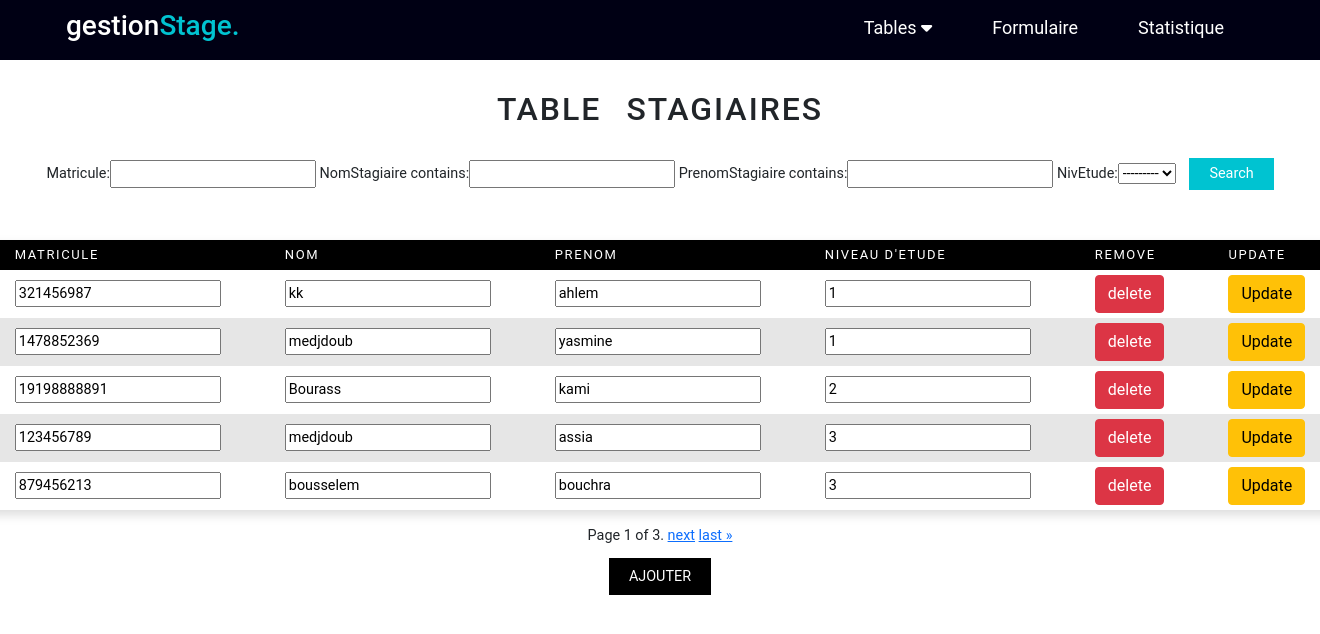
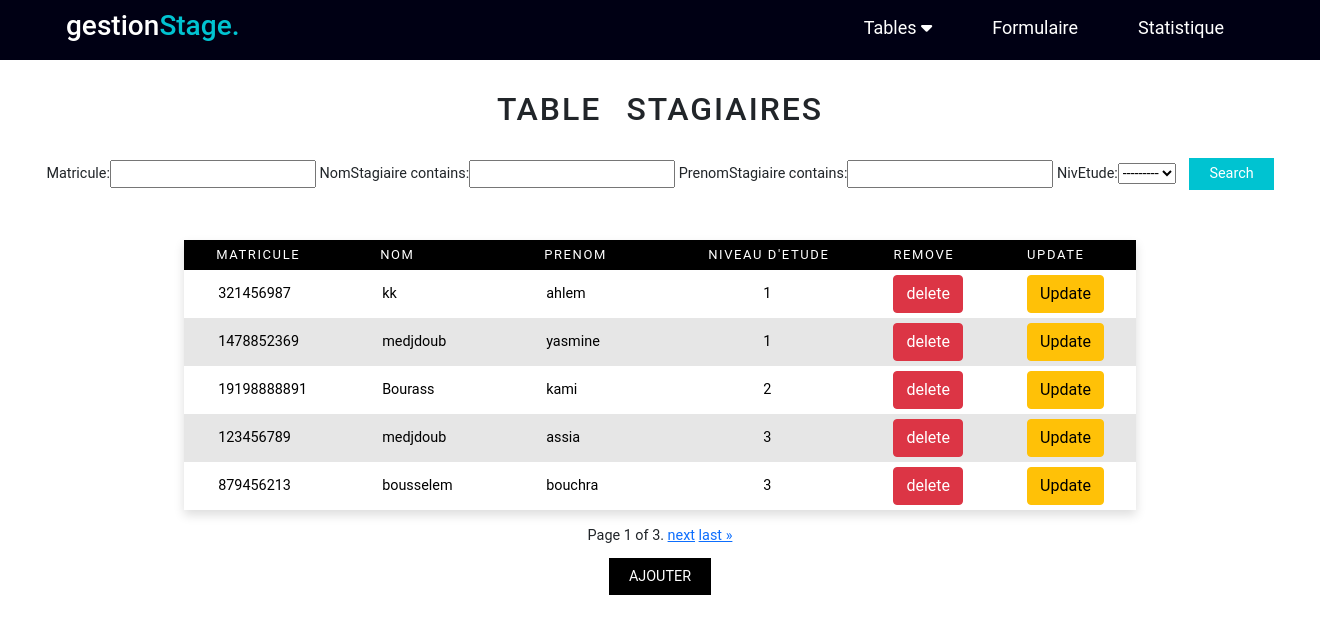
Before and after one commit to Dreamoonc/Gestion-Stage, a Django app: page /stagiaire/ in a window 1320 px wide. Shown: the top 634 px of the page. Run offline with Django 3.2, Linux system fonts and the light colour scheme; data comes from the database, SQL or seed files in the repository; both versions use the stored data as it was after the commit.

Commit message:
new table

```diff
--- a/gestionstage/AppGestion/form.py
+++ b/gestionstage/AppGestion/form.py
@@ -34,7 +34,7 @@ class PromoteurForm (ModelForm):
         fields="__all__"
         widgets={
             'NomPrenomPro':TextInput(attrs={'class': 'input'}),
-            'Organisme':TextInput(attrs={'class': 'input'})
+            'Organisme':Select(attrs={'class': 'input'})
         }
 class StageForm (ModelForm):
     class Meta:
@@ -42,25 +42,25 @@ class StageForm (ModelForm):
         fields="__all__"
         widgets={
             'NomStage':TextInput(attrs={'class': 'input'}),
-            'NivEtude':NumberInput(attrs={'class': 'input'}),
-            'Organisme':TextInput(attrs={'class': 'input'})
+            'NivEtude':Select(attrs={'class': 'input'}),
+            'Organisme':Select(attrs={'class': 'input'})
         }
 
 class formFichStage (ModelForm):
     class Meta :
         model=Fiche_Stage
         fields="__all__"
-        exclude =['Sujet']
+        exclude =['AnneeCourante']
         widgets={
             'Groupe':NumberInput(attrs={'class': 'input'}),
-            'Organisme':TextInput(attrs={'class': 'input'}),
-            'Stage':TextInput(attrs={'class': 'input'}),
-            'NivEtude':NumberInput(attrs={'class': 'input'}),
-            'Etudiant1':NumberInput(attrs={'class': 'input'}),
-            'Etudiant2':NumberInput(attrs={'class': 'input'}),
-            'Etudiant3':NumberInput(attrs={'class': 'input'}),
-            'Encadrant':TextInput(attrs={'class': 'input'}),
-            'Promoteur':TextInput(attrs={'class': 'input'}),
+            'Organisme':Select(attrs={'class': 'input'}),
+            'Stage':Select(attrs={'class': 'input'}),
+            'NivEtude':Select(attrs={'class': 'input'}),
+            'Etudiant1':Select(attrs={'class': 'input'}),
+            'Etudiant2':Select(attrs={'class': 'input'}),
+            'Etudiant3':Select(attrs={'class': 'input'}),
+            'Encadrant':Select(attrs={'class': 'input'}),
+            'Promoteur':Select(attrs={'class': 'input'}),
             'AnneeCourante':NumberInput(attrs={'class': 'input'}),
             'Sujet':TextInput(attrs={'class': 'input'})
         }
--- a/gestionstage/AppGestion/models.py
+++ b/gestionstage/AppGestion/models.py
@@ -74,7 +74,7 @@ class Fiche_Stage (models.Model):
     Encadrant=models.ForeignKey("Encadrant",on_delete=models.CASCADE)
     Promoteur=models.ForeignKey("Promoteur",on_delete=models.CASCADE)
     AnneeCourante=models.IntegerField(default=datetime.datetime.now().year)
-    Sujet = models.CharField(max_length=60,unique=True,null=True,blank=True)
+    Sujet = models.TextField(max_length=60,unique=True,null=True,blank=True)
 
     class Meta:
         unique_together = (('Groupe','AnneeCourante'))
--- a/gestionstage/AppGestion/static/style.css
+++ b/gestionstage/AppGestion/static/style.css
@@ -212,12 +212,12 @@ td{
     border-radius: 5px ;
     display: block;
 }
-/*
-.gg .form{
-    display: flex;
-    justify-content:space-between;
-    align-items:center;
-    flex-wrap: wrap;
-    width: 1000px;
+.table_input{
+    border: none;
+    background:none;
+    width: 100px;
+}
 
-} */
+.table_input:focus{
+    outline: none;
+}
--- a/gestionstage/AppGestion/templates/encadrant.html
+++ b/gestionstage/AppGestion/templates/encadrant.html
@@ -34,7 +34,7 @@
     </header>
  <div class="contenue">
 
-        <div class="modal">
+        <div id="ajout-encadrant" class="modal">
           <div class="modal__content">
             <form  method="post">
               {% csrf_token %}
@@ -70,7 +70,7 @@
             <tr>
               <form method ="POST" action="/Update_Encadrant/{{p.id}}/">
                   {% csrf_token %}
-               <td><textarea name="NomPrenomEn">{{p.NomPrenomEn}}</textarea></td>
+               <td><text  class="table_input" name="NomPrenomEn">{{p.NomPrenomEn}}</text></td>
                <td> <a href="{% url 'delete_encaderant' p.id %}"  class="btn btn-danger"> delete </a> </td>
                <td> <input type="submit" value="Update" class="btn btn-warning"> </td>
               </form>
--- a/gestionstage/AppGestion/templates/organisme.html
+++ b/gestionstage/AppGestion/templates/organisme.html
@@ -70,8 +70,8 @@
       <tr>
         <form method ="POST" action="/Update_Organisme/{{p.NomOrganisme}}/">
           {% csrf_token %}
-       <td><input type="text" name="NomOrganisme" value={{p.NomOrganisme}} readonly></td>
-       <td><input type="text" name="typeOr" value={{p.typeOr}}></td>
+       <td><input  class="table_input" type="text" name="NomOrganisme" value={{p.NomOrganisme}} readonly></td>
+       <td><input  class="table_input" type="text" name="typeOr" value={{p.typeOr}}></td>
        <td> <a href="{% url 'delete_organisme' p.NomOrganisme %}"  class="btn btn-danger"> delete </a> </td>
        <td> <input type="submit" value="Update" class="btn btn-warning"> </td>
       </form>
--- a/gestionstage/AppGestion/templates/promoteur.html
+++ b/gestionstage/AppGestion/templates/promoteur.html
@@ -68,8 +68,8 @@
         <tr>
           <form method ="POST" action="/Update_Promoteur/{{p.id}}/">
           {% csrf_token %}
-          <td><textarea name="NomPrenomPro">{{p.NomPrenomPro}}</textarea></td>
-           <td> <select name="Organisme" required id="id_Organisme">
+          <td><text  class="table_input" name="NomPrenomPro">{{p.NomPrenomPro}}</text></td>
+           <td> <select   class="table_input" name="Organisme" required id="id_Organisme">
               <option value="{{p.Organisme.NomOrganisme}}" selected>{{p.Organisme.NomOrganisme}}</option>
               {% for o in organismes %}
               <option value={{o.NomOrganisme}}>{{o.NomOrganisme}}</option>
--- a/gestionstage/AppGestion/templates/stagiaire.html
+++ b/gestionstage/AppGestion/templates/stagiaire.html
@@ -85,10 +85,10 @@
         <tr>
         <form method ="POST" action="/Update_Stagiaire/{{p.matricule}}/">
             {% csrf_token %}
-            <td><input type= "text" name="matricule" value={{p.matricule}} readonly>  </td>
-            <td><input type= "text" name="NomStagiaire" value={{p.NomStagiaire}}></td>
-            <td><input type= "text" name="PrenomStagiaire" value={{p.PrenomStagiaire}}></td>
-            <td><input type= "text" name="NivEtude" value={{p.NivEtude}}></td>
+            <td><input class="table_input" type= "text" name="matricule" value={{p.matricule}} readonly>  </td>
+            <td><input class="table_input" type= "text" name="NomStagiaire" value={{p.NomStagiaire}}></td>
+            <td><input class="table_input" type= "text" name="PrenomStagiaire" value={{p.PrenomStagiaire}}></td>
+            <td><input class="table_input" style="width:15px;"type= "text" name="NivEtude" value={{p.NivEtude}}></td>
          <td> <a href="{% url 'delete_Stagaire' p.matricule %}"  class="btn btn-danger"> delete </a> </td>
          <td> <input type="submit" value="Update" class="btn btn-warning"></td>
         </form>
```
Also changed, not shown: gestionstage/AppGestion/templates/stage.html (+4 -4 lines), gestionstage/AppGestion/migrations/0020_alter_fiche_stage_sujet.py (added), gestionstage/db.sqlite3.
